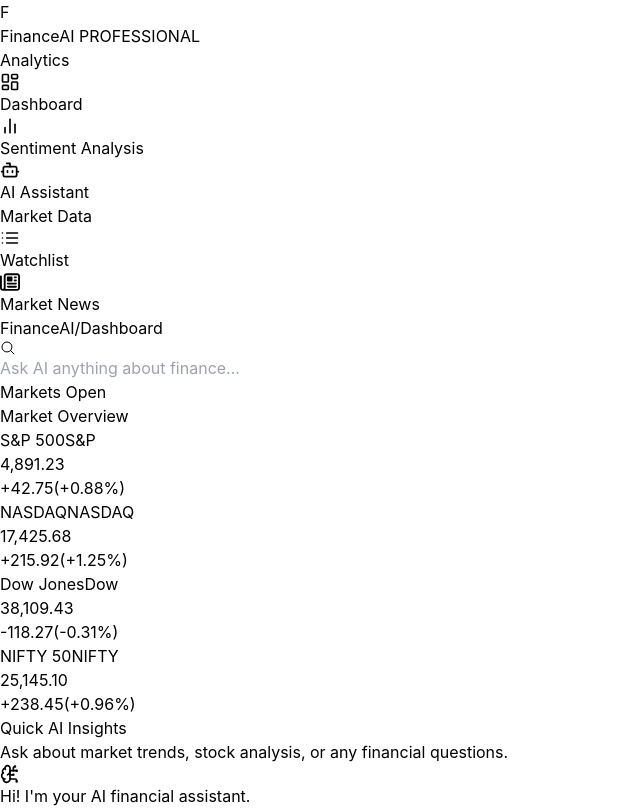
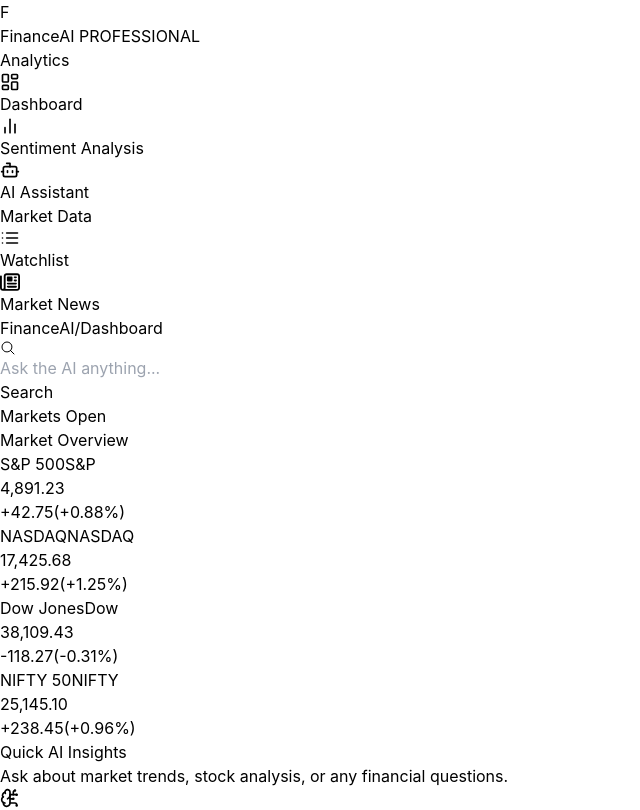
Before and after one commit to Parth-Kolekar/Finance_AI, a React (Vite) app: page / in a window 1280 px wide. Shown: the top 810 px of the page, without its empty margins (0-640 px from the left). Built offline with nearby package versions, Linux system fonts and the light colour scheme; no server answers.

Commit message:
Added search button ,linked it to assistant

```diff
--- a/src/components/layout/Header.jsx
+++ b/src/components/layout/Header.jsx
@@ -1,22 +1,91 @@
+// import { HiOutlineMagnifyingGlass } from 'react-icons/hi2';
+
+// const Header = () => {
+//     return (
+//         <header className="flex items-center justify-between p-4 border-b border-gray-800 bg-[#161B22]">
+//             <div className="text-sm text-gray-400">
+//                 <span>FinanceAI</span>
+//                 <span className="mx-2">/</span>
+//                 <span className="text-white">Dashboard</span>
+//             </div>
+//             <div className="flex items-center gap-4">
+//                 <div className="relative">
+//                     <HiOutlineMagnifyingGlass className="absolute top-1/2 left-3 -translate-y-1/2 text-gray-400" />
+//                     <input
+//                         type="text"
+//                         placeholder="Ask AI anything about finance..."
+//                         className="bg-[#0D1117] border border-gray-700 rounded-md pl-9 pr-3 py-1.5 text-sm focus:outline-none focus:ring-2 focus:ring-blue-500"
+//                     />
+//                 </div>
+//                 <div className="flex items-center gap-2">
+//                     <span className="relative flex h-2 w-2">
+//                         <span className="animate-ping absolute inline-flex h-full w-full rounded-full bg-green-400 opacity-75"></span>
+//                         <span className="relative inline-flex rounded-full h-2 w-2 bg-green-500"></span>
+//                     </span>
+//                     <span className="text-sm text-green-400 font-medium">Markets Open</span>
+//                 </div>
+//             </div>
+//         </header>
+//     );
+// }
+
+// export default Header;
+
+
+import { useState } from 'react';
+import { useNavigate } from 'react-router-dom';
 import { HiOutlineMagnifyingGlass } from 'react-icons/hi2';
 
 const Header = () => {
+    const [searchQuery, setSearchQuery] = useState('');
+    const navigate = useNavigate();
+
+    const handleSearch = () => {
+        if (searchQuery.trim()) {
+            // Navigate to the AI assistant page with the query as a URL parameter
+            navigate(`/ai-assistant?q=${encodeURIComponent(searchQuery)}`);
+            setSearchQuery('');
+        }
+    };
+
+    const handleKeyPress = (e) => {
+        if (e.key === 'Enter') {
+            handleSearch();
+        }
+    };
+
     return (
         <header className="flex items-center justify-between p-4 border-b border-gray-800 bg-[#161B22]">
             <div className="text-sm text-gray-400">
+                {/* This part can be dynamic in a full app, but is static for now */}
                 <span>FinanceAI</span>
                 <span className="mx-2">/</span>
                 <span className="text-white">Dashboard</span>
             </div>
-            <div className="flex items-center gap-4">
-                <div className="relative">
-                    <HiOutlineMagnifyingGlass className="absolute top-1/2 left-3 -translate-y-1/2 text-gray-400" />
-                    <input
-                        type="text"
-                        placeholder="Ask AI anything about finance..."
-                        className="bg-[#0D1117] border border-gray-700 rounded-md pl-9 pr-3 py-1.5 text-sm focus:outline-none focus:ring-2 focus:ring-blue-500"
-                    />
+            <div className="flex items-center gap-6"> {/* Increased gap for more space */}
+
+                {/* --- FUNCTIONAL SEARCH SECTION --- */}
+                <div className="flex items-center">
+                    <div className="relative">
+                        <HiOutlineMagnifyingGlass className="absolute top-1/2 left-3 -translate-y-1/2 text-gray-400 pointer-events-none" />
+                        <input
+                            type="text"
+                            value={searchQuery}
+                            onChange={(e) => setSearchQuery(e.target.value)}
+                            onKeyPress={handleKeyPress}
+                            placeholder="Ask the AI anything..."
+                            className="bg-[#0D1117] border border-gray-700 rounded-l-md pl-9 pr-4 py-1.5 text-sm focus:outline-none focus:ring-2 focus:ring-blue-500 w-64"
+                        />
+                    </div>
+                    <button
+                        onClick={handleSearch}
+                        className="bg-blue-600 hover:bg-blue-700 text-white font-semibold py-1.5 px-4 rounded-r-md text-sm border border-blue-600 -ml-px"
+                    >
+                        Search
+                    </button>
                 </div>
+                {/* --- END SEARCH SECTION --- */}
+
                 <div className="flex items-center gap-2">
                     <span className="relative flex h-2 w-2">
                         <span className="animate-ping absolute inline-flex h-full w-full rounded-full bg-green-400 opacity-75"></span>
```
